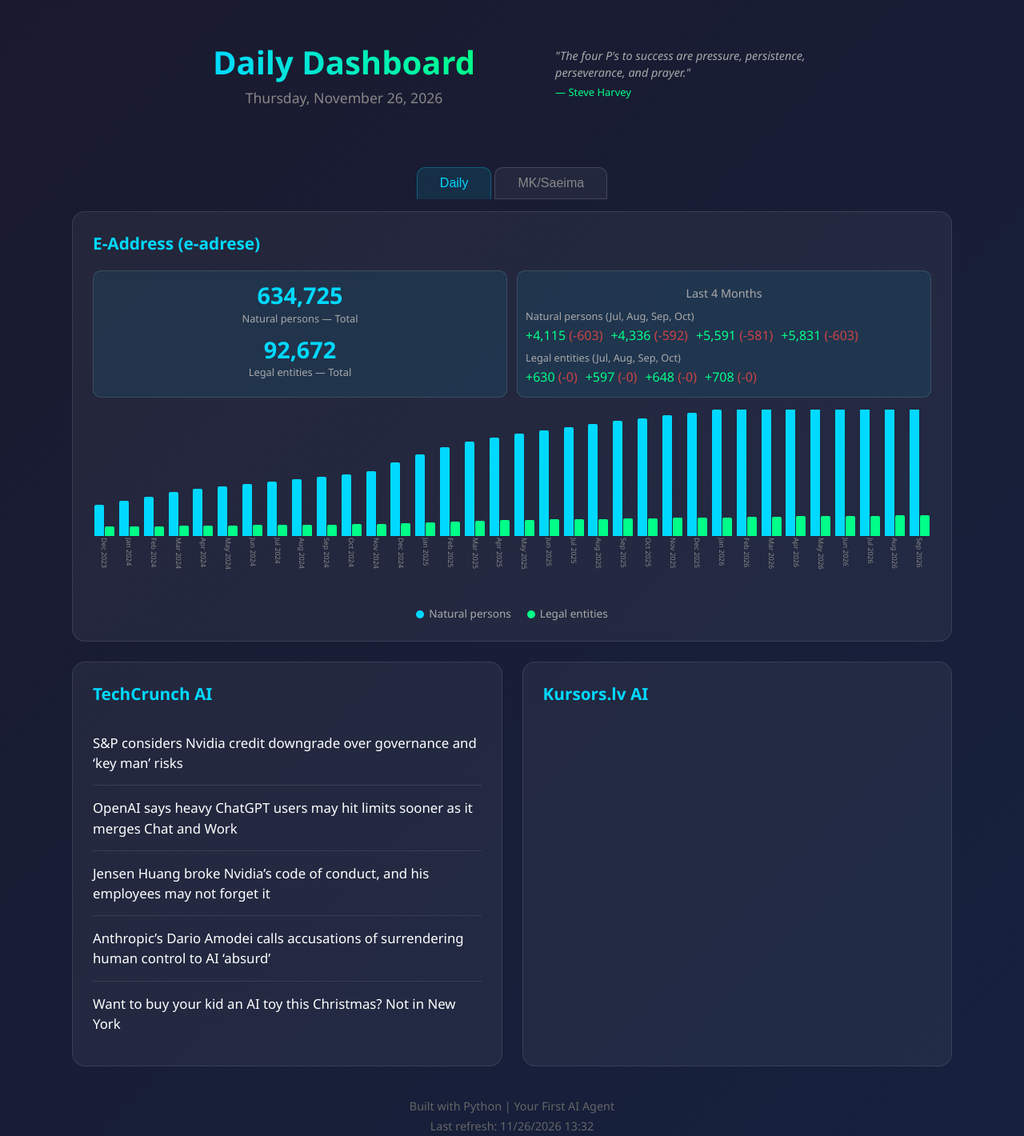
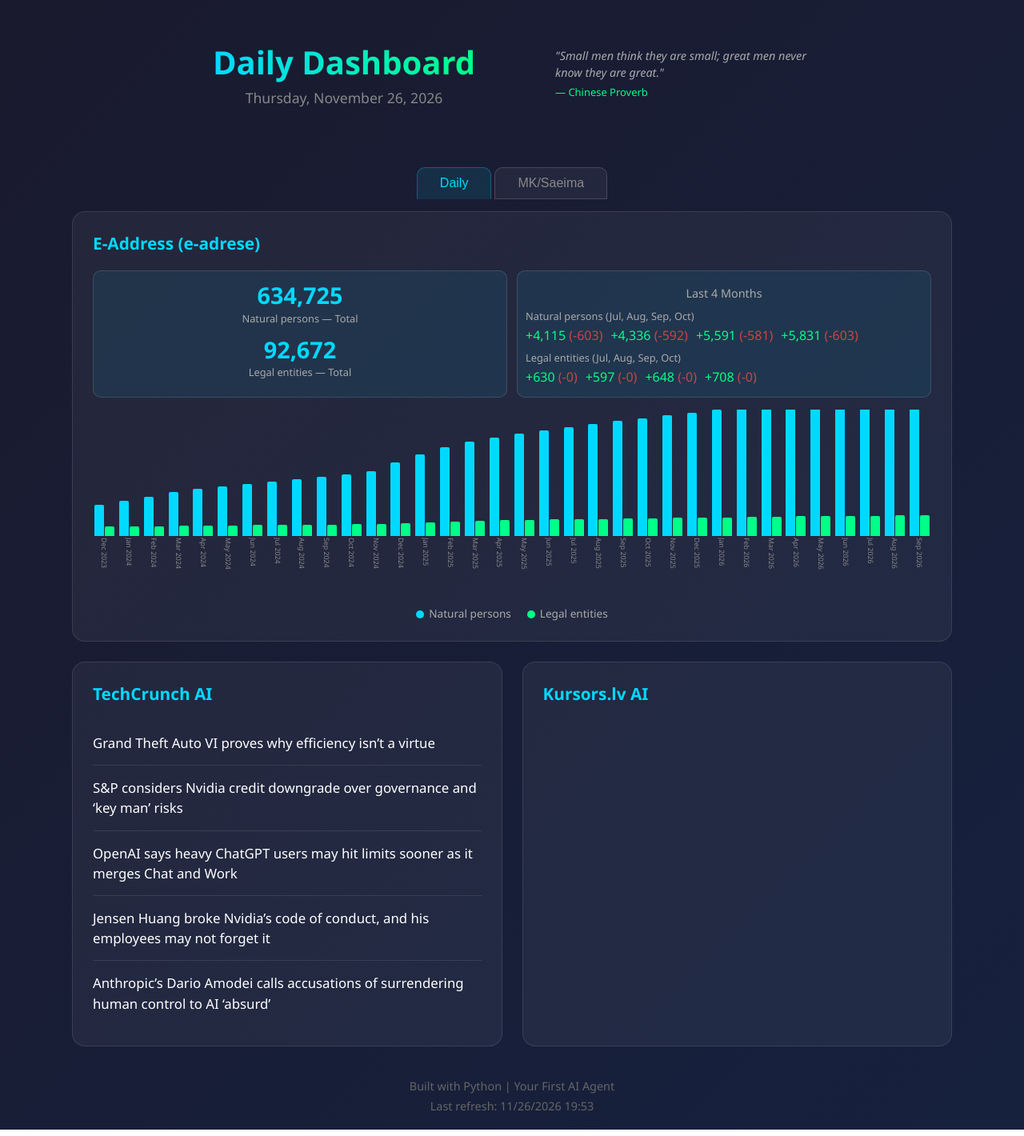
Before and after one commit to gozols-bit/DigiGovDashboard, a plain HTML site: page index.html in a window 1280 px wide. Shown: the whole page at 80% size. Drawn offline with Linux system fonts and the light colour scheme.

Commit message:
Update 2026-11-26

```diff
--- a/index.html
+++ b/index.html
@@ -515,8 +515,8 @@
                 <p class="date">Thursday, November 26, 2026</p>
             </div>
             <div class="header-quote">
-                "The four P's to success are pressure, persistence, perseverance, and prayer."
-                <div class="quote-author">— Steve Harvey</div>
+                "Small men think they are small; great men never know they are great."
+                <div class="quote-author">— Chinese Proverb</div>
             </div>
         </header>
 
@@ -805,6 +805,9 @@
         <div class="section">
             <h2>TechCrunch AI</h2>
             <div class="news-item">
+                <a href="https://techcrunch.com/2026/11/26/as-anthropic-ipos-grand-theft-auto-vi-proves-why-efficiency-isnt-a-virtue/" target="_blank">Grand Theft Auto VI proves why efficiency isn’t a virtue</a>
+            </div>
+            <div class="news-item">
                 <a href="https://techcrunch.com/2026/11/25/sp-considers-nvidia-credit-downgrade-over-governance-and-key-man-risks/" target="_blank">S&P considers Nvidia credit downgrade over governance and ‘key man’ risks</a>
             </div>
             <div class="news-item">
@@ -815,9 +818,6 @@
             </div>
             <div class="news-item">
                 <a href="https://techcrunch.com/2026/11/25/anthropics-dario-amodei-calls-accusations-of-surrendering-human-control-to-ai-absurd/" target="_blank">Anthropic’s Dario Amodei calls accusations of surrendering human control to AI ‘absurd’</a>
-            </div>
-            <div class="news-item">
-                <a href="https://techcrunch.com/2026/11/25/want-to-buy-your-kid-an-ai-toy-this-christmas-not-in-new-york/" target="_blank">Want to buy your kid an AI toy this Christmas? Not in New York</a>
             </div>
         </div>
 
@@ -848,7 +848,7 @@
 
         <footer>
             <p>Built with Python | Your First AI Agent</p>
-            <p style="margin-top: 6px;">Last refresh: 11/26/2026 13:32</p>
+            <p style="margin-top: 6px;">Last refresh: 11/26/2026 19:53</p>
         </footer>
     </div>
 
@@ -868,4 +868,4 @@
     </script>
 </body>
 </html>
-<!-- Updated: Thu Nov 26 13:32:42 UTC 2026 -->
+<!-- Updated: Thu Nov 26 19:53:11 UTC 2026 -->
```
